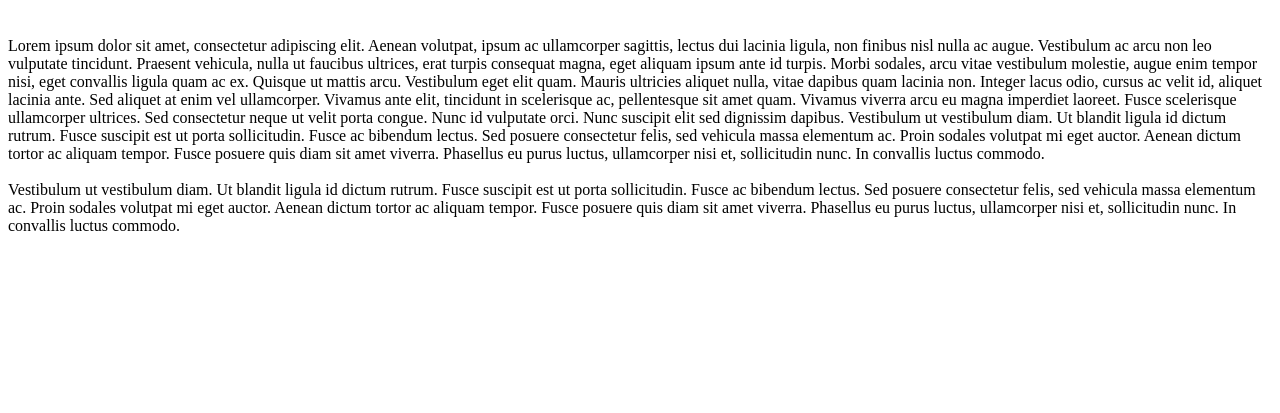
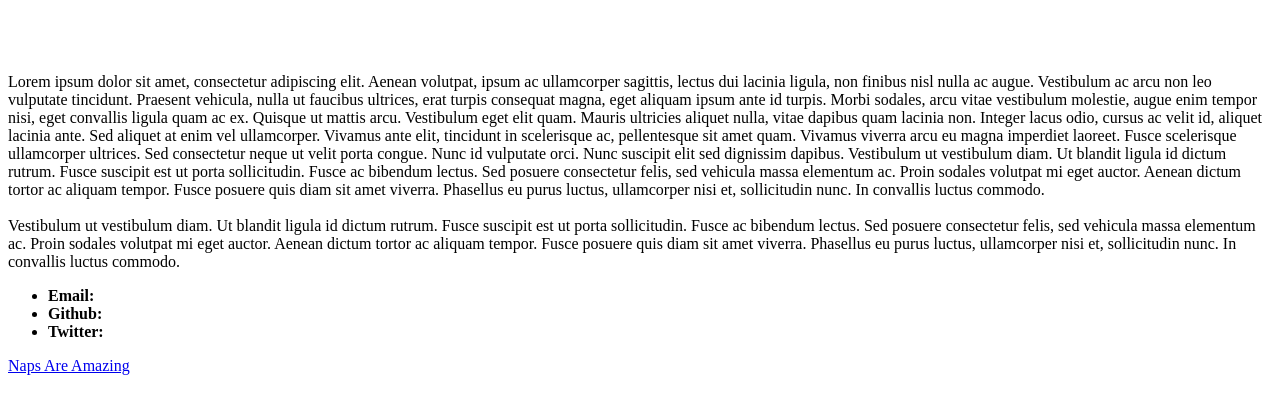
Before and after one commit to alannahmarie/alannahmarie.github.io, a plain HTML site: page index.html in a window 1280 px wide. Shown: the part 79-492 px from the top of the page. Drawn offline with Linux system fonts and the light colour scheme.

Commit message:
Added a new web page

```diff
--- a/index.html
+++ b/index.html
@@ -5,6 +5,8 @@
         <title> Bio: Alannah Fleet</title>
     </head>
     <h1>Alannah Fleet</h1>
+    <br><br>
+
     <br><br>
     <body>
         <p1>
@@ -17,5 +19,11 @@ Vestibulum ut vestibulum diam. Ut blandit ligula id dictum rutrum. Fusce suscipi
         <p2>
             Vestibulum ut vestibulum diam. Ut blandit ligula id dictum rutrum. Fusce suscipit est ut porta sollicitudin. Fusce ac bibendum lectus. Sed posuere consectetur felis, sed vehicula massa elementum ac. Proin sodales volutpat mi eget auctor. Aenean dictum tortor ac aliquam tempor. Fusce posuere quis diam sit amet viverra. Phasellus eu purus luctus, ullamcorper nisi et, sollicitudin nunc. In convallis luctus commodo.
         </p2>
+        <ul>
+            <li><strong>Email:</strong></li>
+            <li><strong>Github:</strong></li>
+            <li><strong>Twitter:</strong></li>
+        </ul>
+        <a href="https://alannahmarie.github.io/naps_are_amazing/">Naps Are Amazing</a>
     </body>
 </html>
```
